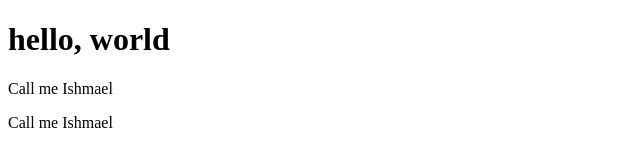
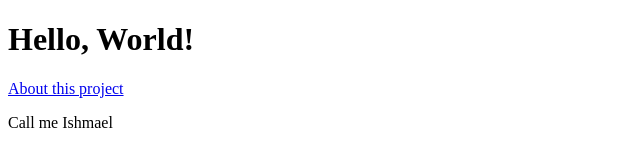
Before and after one commit to slavikr/website, a plain HTML site: page index.html in a window 1280 px wide. Shown: the whole page, without its empty margins (0-640 px from the left). Drawn offline with Linux system fonts and the light colour scheme.

Commit message:
Add a link to the About page

```diff
--- a/index.html
+++ b/index.html
@@ -5,8 +5,8 @@
 	<title>A whale of a greeting</title>
 </head>
 <body>
-	<h1>hello, world</h1>
+	<h1>Hello, World!</h1>
+  <a href="about.html">About this project</a>
 	<p>Call me Ishmael</p>
-  <p>Call me Ishmael</p>
 </body>
 </html>
```
